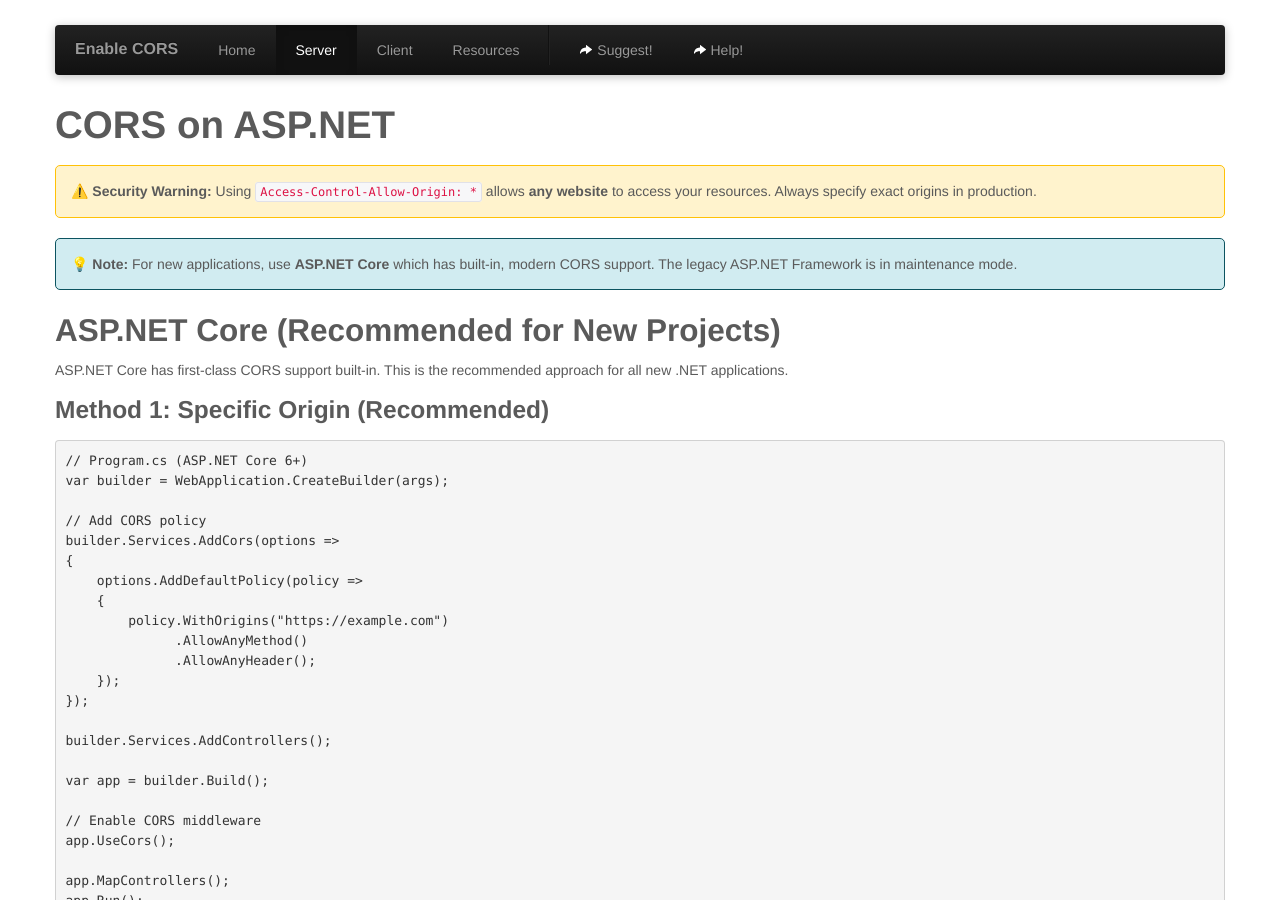
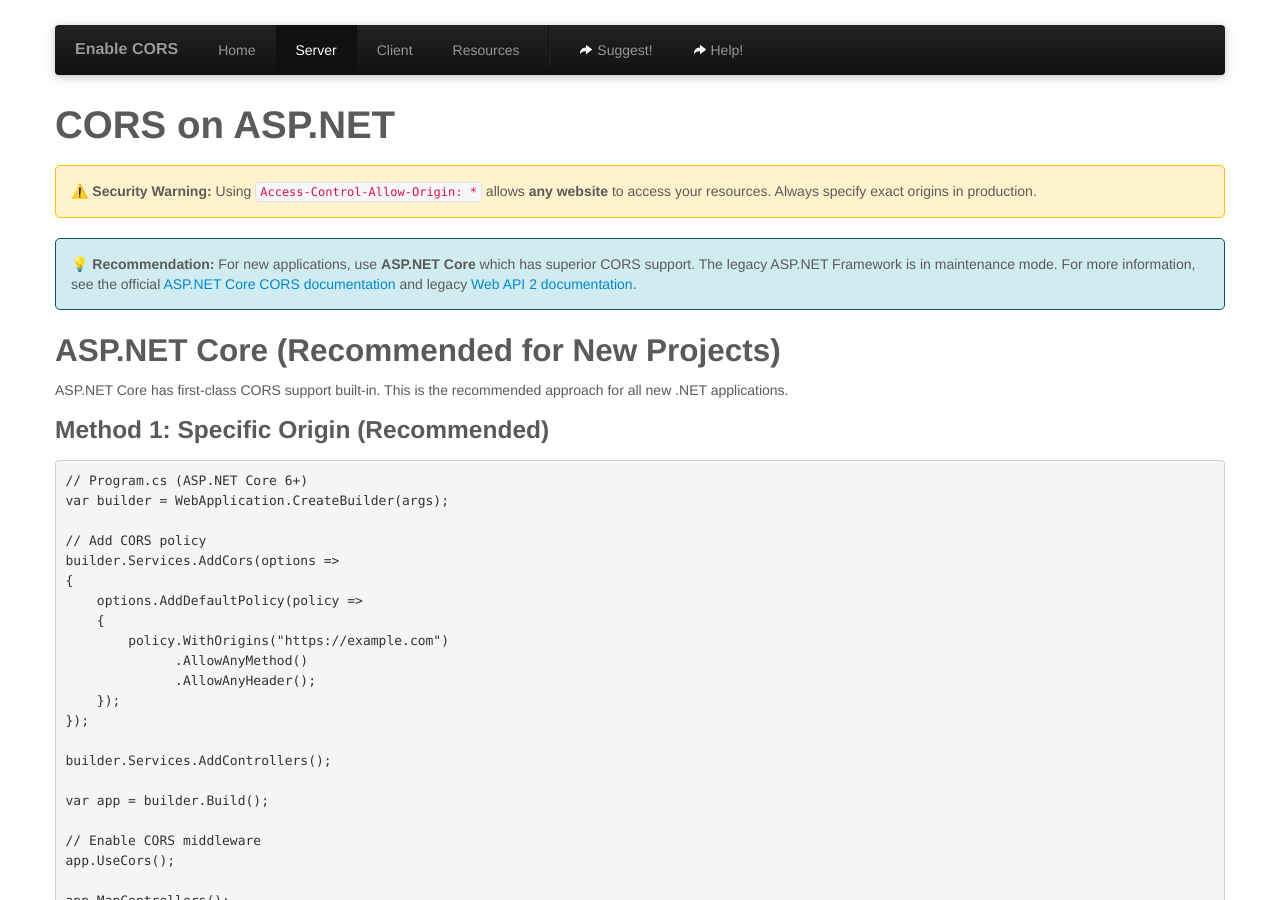
Before and after one commit to monsur/enable-cors.org, a Jekyll site: the page built from server_aspnet.html, in a window 1280 px wide and 900 px high. Built offline with Jekyll 4.4.1, drawn with Linux system fonts in a browser that asks for light colours; some of the changed text lies outside the part shown.

Commit message:
consolidating cors warning

```diff
--- a/server_aspnet.html
+++ b/server_aspnet.html
@@ -10,7 +10,7 @@
 		{% include security-warning.html %}
 
 		<div class="info" style="background: #d1ecf1; border: 1px solid #0c5460; padding: 15px; margin: 20px 0; border-radius: 5px;">
-			<strong>💡 Note:</strong> For new applications, use <strong>ASP.NET Core</strong> which has built-in, modern CORS support. The legacy ASP.NET Framework is in maintenance mode.
+			<strong>💡 Recommendation:</strong> For new applications, use <strong>ASP.NET Core</strong> which has superior CORS support. The legacy ASP.NET Framework is in maintenance mode. For more information, see the official <a href="https://docs.microsoft.com/aspnet/core/security/cors">ASP.NET Core CORS documentation</a> and legacy <a href="https://docs.microsoft.com/aspnet/web-api/overview/security/enabling-cross-origin-requests-in-web-api">Web API 2 documentation</a>.
 		</div>
 
 		<h2>ASP.NET Core (Recommended for New Projects)</h2>
@@ -194,9 +194,5 @@
 
 		{% include testing-link.html %}
 
-		<p class="note">
-			<strong>Recommendation:</strong> For new applications, use ASP.NET Core which has superior CORS support. For more information, see the official <a href="https://docs.microsoft.com/aspnet/core/security/cors">ASP.NET Core CORS documentation</a> and legacy <a href="https://docs.microsoft.com/aspnet/web-api/overview/security/enabling-cross-origin-requests-in-web-api">Web API 2 documentation</a>.
-		</p>
-
 		</section>
 	</div>
```
